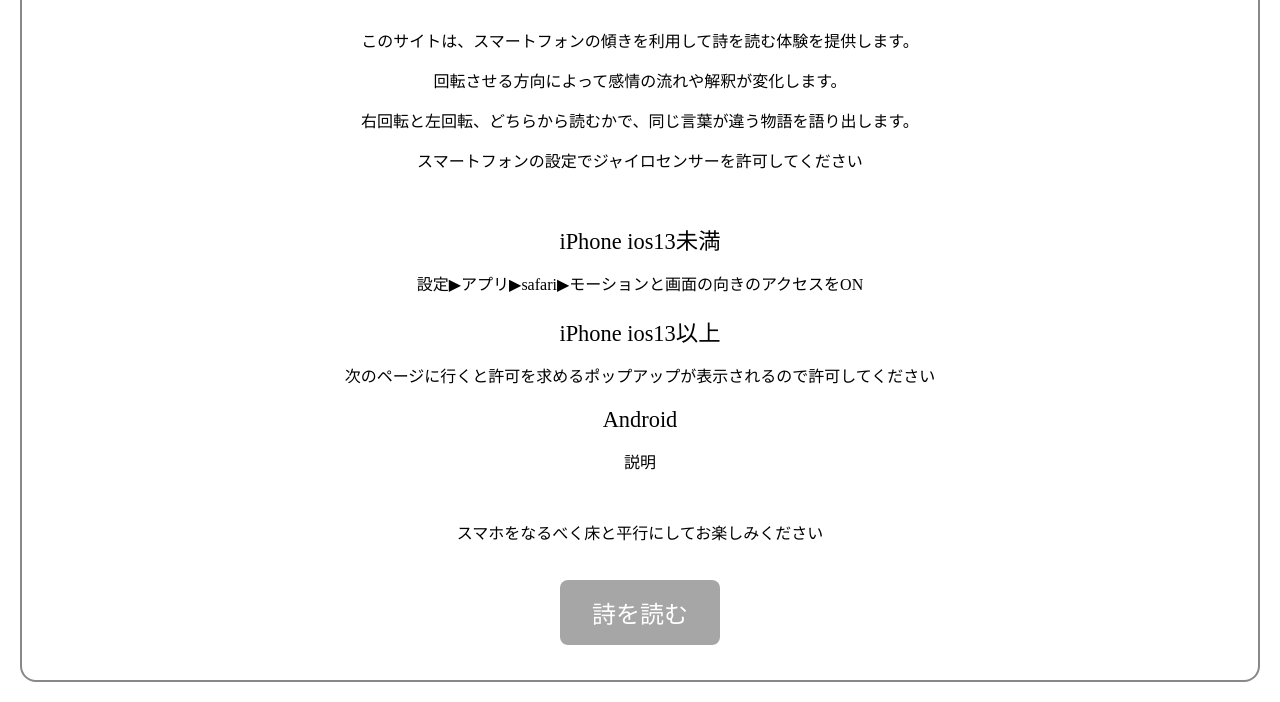
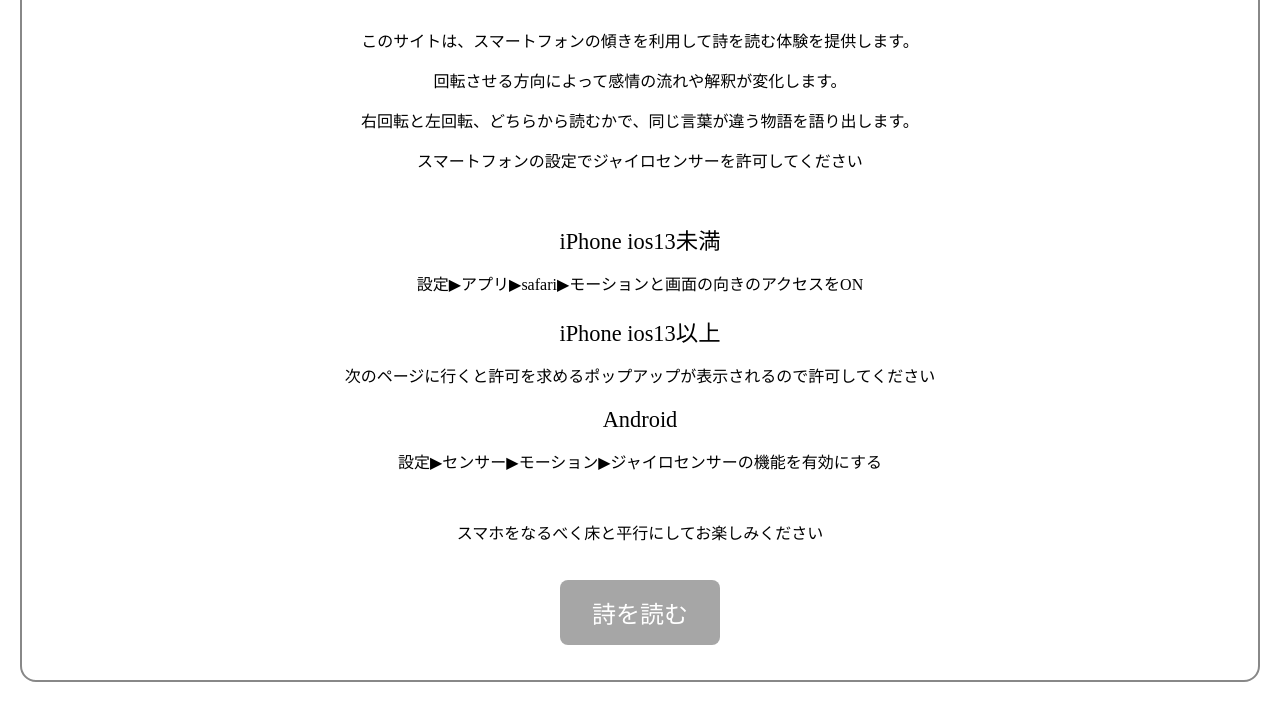
Before and after one commit to tmu-2025-net-1/Konoka0423, a plain HTML site: page docs/rule/index.html in a window 1280 px wide. Shown: the part 150-852 px from the top of the page. Drawn offline with Linux system fonts and the light colour scheme.

```diff
--- a/docs/rule/index.html
+++ b/docs/rule/index.html
@@ -85,7 +85,7 @@
         <div class="subtitle">iPhone ios13以上</div>
                 <p>次のページに行くと許可を求めるポップアップが表示されるので許可してください</p>
         <div class="subtitle">Android</div>
-            <p>説明</p>
+            <p>設定▶︎センサー▶︎モーション▶︎ジャイロセンサーの機能を有効にする</p>
         <div class="explaination">
             <p>スマホをなるべく床と平行にしてお楽しみください</p>
         <a href="../poem/index.html">
```
